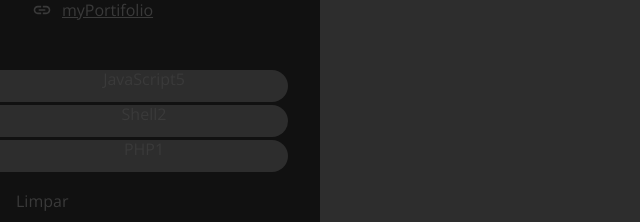
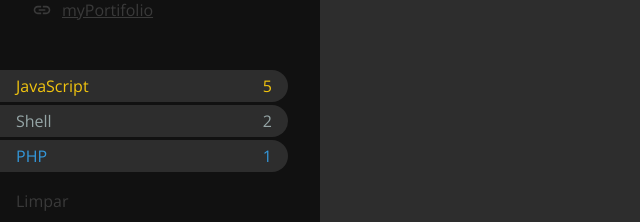
Before and after one commit to davissbf/found-users, a React (Create React App) app: page /repositories in a window 1280 px wide. Shown: the part 380-602 px from the top of the page, without its empty margins (0-640 px from the left). Built offline with nearby package versions, Linux system fonts and the light colour scheme; the HTML template or start-up script is replaced by a standard one.

Commit message:
fix style filter

```diff
--- a/src/pages/Repositories/Filter/index.js
+++ b/src/pages/Repositories/Filter/index.js
@@ -4,7 +4,7 @@ import { Container, Selector, Cleaner } from './styles';
 
 const Filter = () => {
   const langs = [
-    { name: 'JavaScript', count: 5, color: '#f1c400' },
+    { name: 'JavaScript', count: 5, color: '#f1c40f' },
     { name: 'Shell', count: 2, color: '#95a5a6' },
     { name: 'PHP', count: 1, color: '#3498db' },
   ];
--- a/src/pages/Repositories/Filter/styles.js
+++ b/src/pages/Repositories/Filter/styles.js
@@ -4,11 +4,12 @@ export const Container = styled.div`
   display: grid;
   grid-template-columns: auto;
   gap: 0.2rem;
+
   margin: 1rem auto;
   padding-right: 2rem;
 
   @media screen and (max-width: ${(props) => props.theme.breakpoints.md}) {
-    grid-auto-columns: auto auto;
+    grid-template-columns: auto auto;
     gap: 0.8rem;
     padding: 0 1rem;
   }
@@ -16,30 +17,30 @@ export const Container = styled.div`
 
 export const Selector = styled.button`
   display: flex;
-  justify-content: center;
-  align-items: space-between;
+  align-items: center;
+  justify-content: space-between;
   width: 100%;
   min-height: 2rem;
 
   background: ${(props) => props.theme.colors.container};
-  color: ${(props) => props.colors || props.theme.colors.text};
+  color: ${(props) => props.color || props.theme.colors.text};
   border: none;
   border-top-right-radius: 20px;
   border-bottom-right-radius: 20px;
 
   transition: background 0.3s, transform 0.3s;
+  padding: 0 1rem;
 
   &:hover,
   &.selected {
     background: ${(props) => props.color || props.theme.colors.light};
     color: ${(props) =>
-      props.colors ? props.theme.colors.white : props.theme.colors.black};
+      props.color ? props.theme.colors.white : props.theme.colors.black};
     transform: translateX(5px) scale(1.02);
   }
 
   @media screen and (max-width: ${(props) => props.theme.breakpoints.md}) {
     border-radius: 20px;
-
     &:hover,
     &.selected {
       transform: translateX(0) scale(1.02);
```
